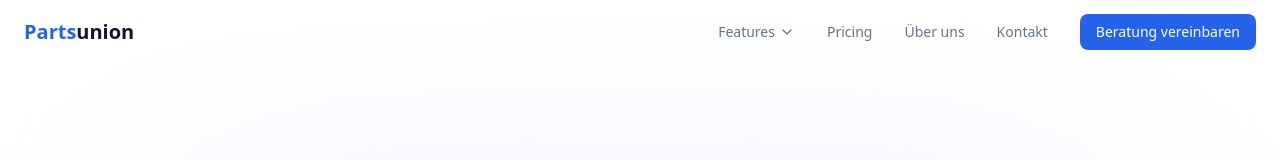
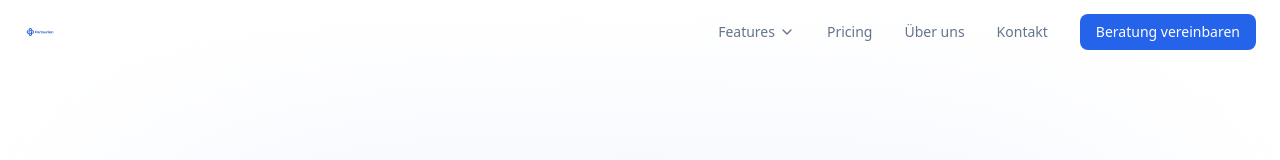
Before and after one commit to nyroxsystems-boop/landingpage, a Next.js app: page / in a window 1280 px wide. Shown: the top 160 px of the page. Built offline with nearby package versions, Linux system fonts and the light colour scheme.

Commit message:
Update logo in Navbar

```diff
--- a/components/layout/Navbar.tsx
+++ b/components/layout/Navbar.tsx
@@ -1,6 +1,7 @@
 'use client';
 
 import Link from 'next/link';
+import Image from 'next/image';
 import { useState, useEffect } from 'react';
 import { usePathname } from 'next/navigation';
 import { Button } from '@/components/ui/Button';
@@ -38,8 +39,15 @@
         >
             <div className="container mx-auto px-4 md:px-6">
                 <div className="flex h-16 items-center justify-between">
-                    <Link href="/" className="text-xl font-bold text-foreground">
-                        <span className="text-primary">Parts</span>union
+                    <Link href="/" className="flex items-center gap-2">
+                        <Image
+                            src="/logo.png"
+                            alt="Partsunion"
+                            width={140}
+                            height={40}
+                            className="h-8 w-auto"
+                            priority
+                        />
                     </Link>
 
                     {/* Desktop Navigation */}
```
Also changed, not shown: public/logo.png (added).
